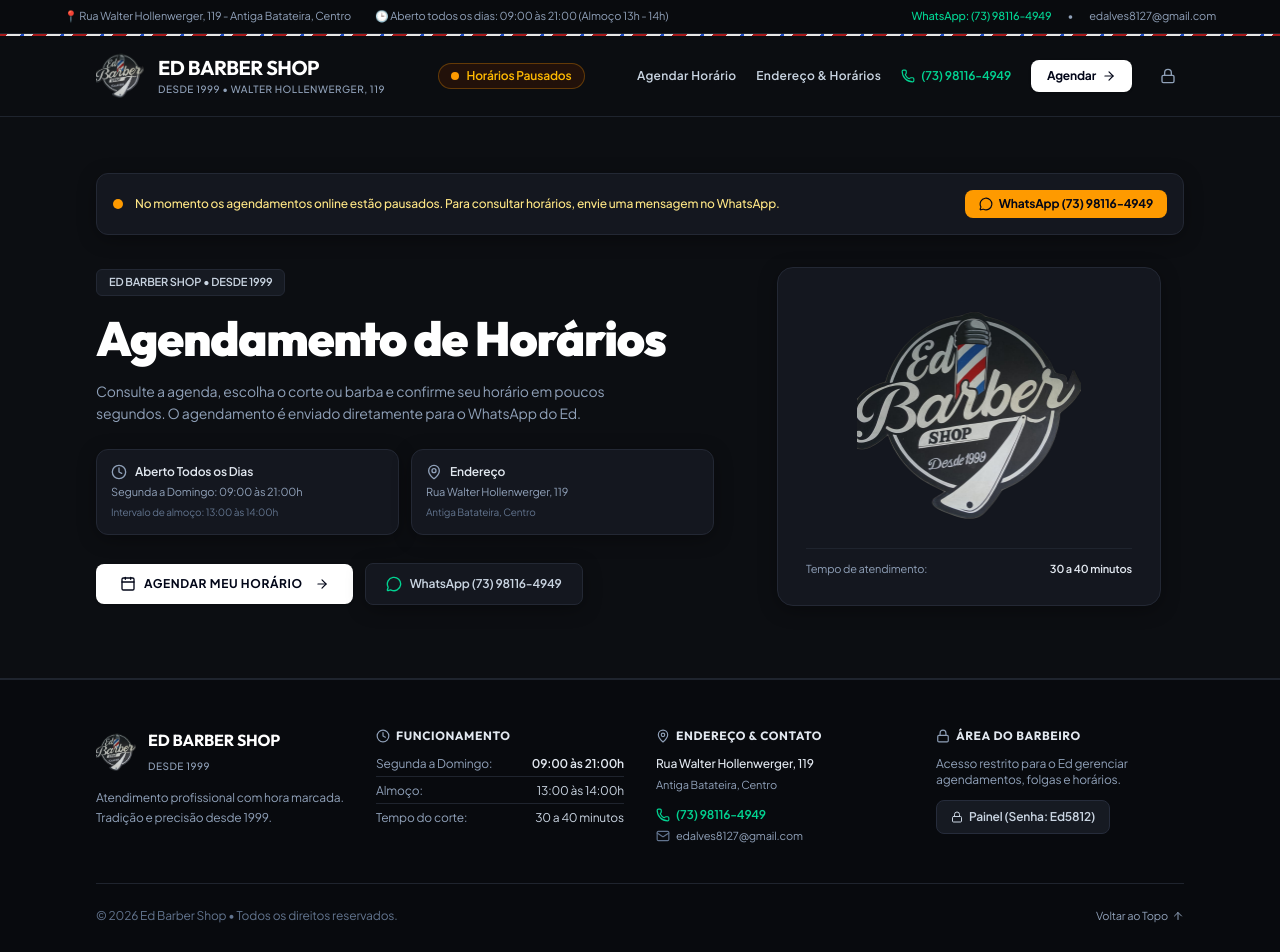
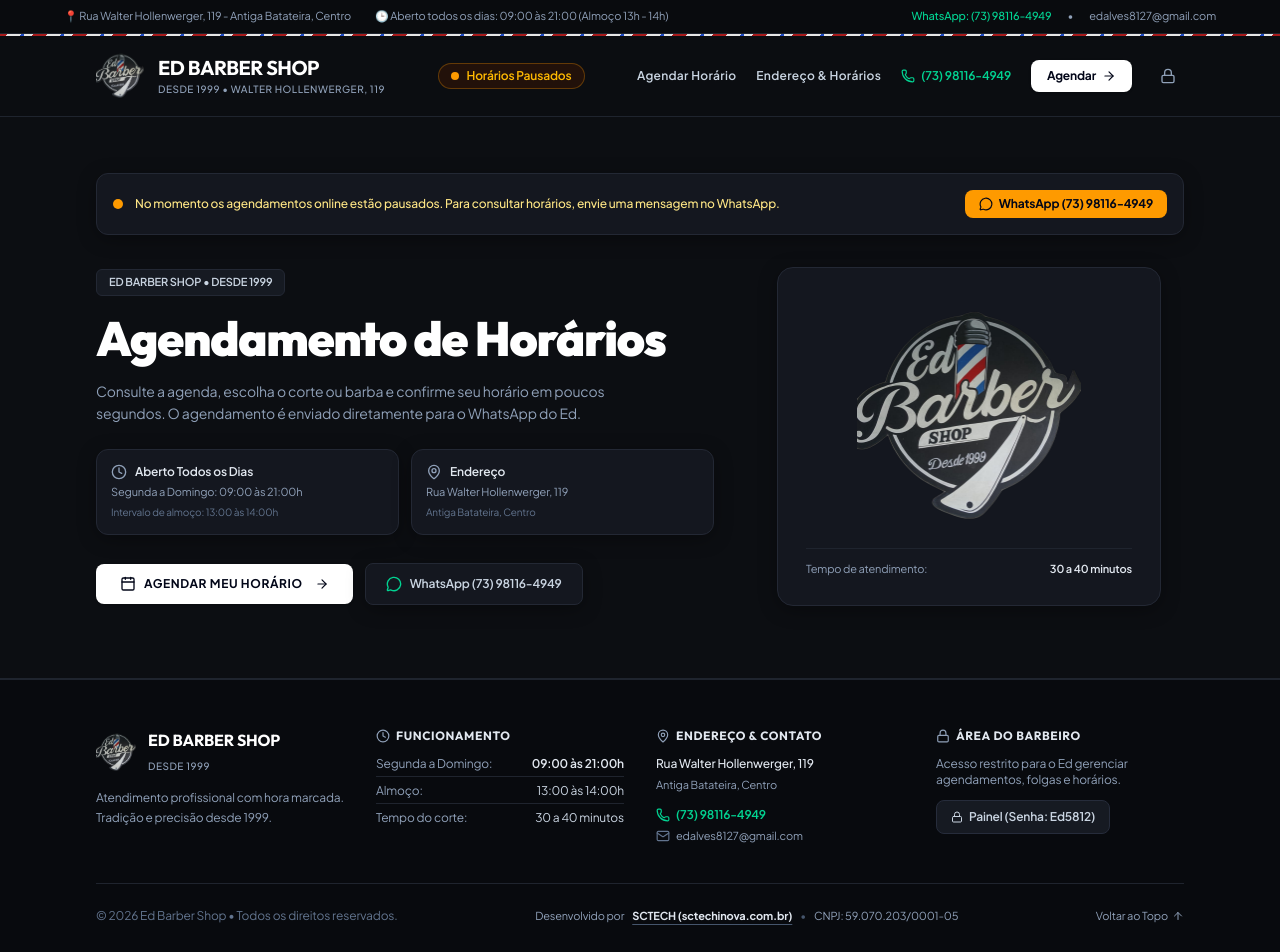
Before and after one commit to juniorbarbsa/edbarbershop, a React (Vite) app in the folder client/: page / in a window 1280 px wide. Shown: the top 952 px of the page. Built offline with nearby package versions, Linux system fonts and the light colour scheme; no server answers.

Commit message:
feat: add SCTECH developer credits, website link and CNPJ 59.070.203/0001-05

```diff
--- a/client/src/components/AdminDashboard.jsx
+++ b/client/src/components/AdminDashboard.jsx
@@ -700,6 +700,24 @@
         </div>
       )}
 
+      {/* Footer Credits */}
+      <div className="pt-4 border-t border-[#1f242e] flex flex-col sm:flex-row items-center justify-between gap-2 text-[11px] text-slate-500">
+        <span>Ed Barber Shop • Painel Administrativo</span>
+        <div className="flex flex-wrap items-center gap-1.5">
+          <span>Desenvolvido por</span>
+          <a
+            href="https://sctechinova.com.br"
+            target="_blank"
+            rel="noreferrer"
+            className="text-slate-300 hover:text-white font-semibold transition underline underline-offset-2"
+          >
+            SCTECH (sctechinova.com.br)
+          </a>
+          <span>•</span>
+          <span>CNPJ: 59.070.203/0001-05</span>
+        </div>
+      </div>
+
     </div>
   );
 }
--- a/client/src/components/LocationFooter.jsx
+++ b/client/src/components/LocationFooter.jsx
@@ -117,10 +117,25 @@
         </div>
 
         {/* Bottom bar */}
-        <div className="pt-6 border-t border-[#1f242e] flex flex-col sm:flex-row items-center justify-between gap-4 text-xs text-slate-500">
+        <div className="pt-6 border-t border-[#1f242e] flex flex-col md:flex-row items-center justify-between gap-4 text-xs text-slate-500">
           <div>
             © {currentYear} Ed Barber Shop • Todos os direitos reservados.
           </div>
+
+          <div className="flex flex-wrap items-center justify-center gap-2 text-[11px] text-slate-400">
+            <span>Desenvolvido por</span>
+            <a
+              href="https://sctechinova.com.br"
+              target="_blank"
+              rel="noreferrer"
+              className="font-bold text-slate-200 hover:text-white transition underline underline-offset-4 decoration-slate-600 hover:decoration-white"
+            >
+              SCTECH (sctechinova.com.br)
+            </a>
+            <span className="text-slate-600">•</span>
+            <span className="text-slate-400">CNPJ: 59.070.203/0001-05</span>
+          </div>
+
           <button
             onClick={scrollToTop}
             className="text-slate-400 hover:text-white transition flex items-center gap-1 text-[11px] cursor-pointer"
```
Also changed, not shown: 1 other file (tests, documents, lock files or other folders).
